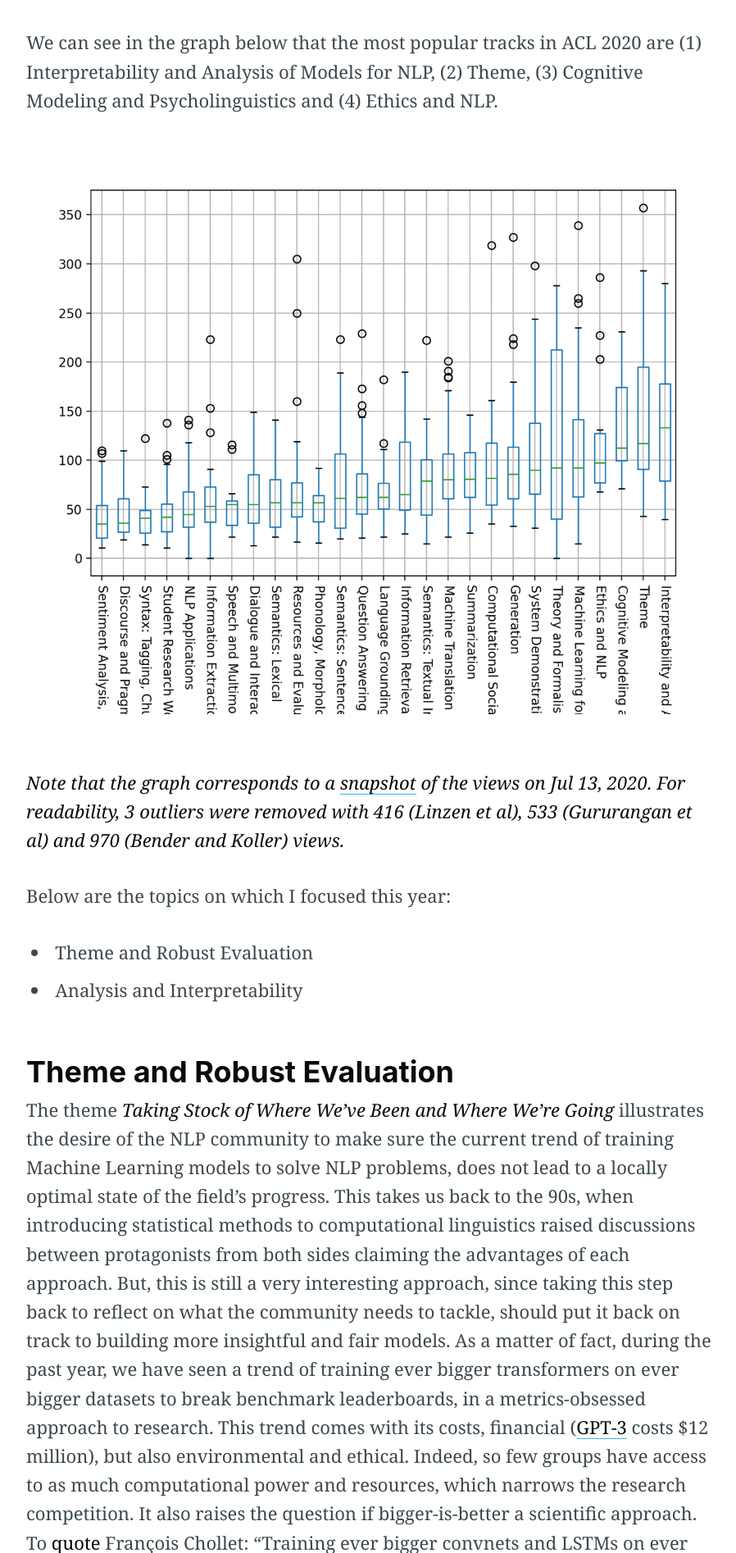
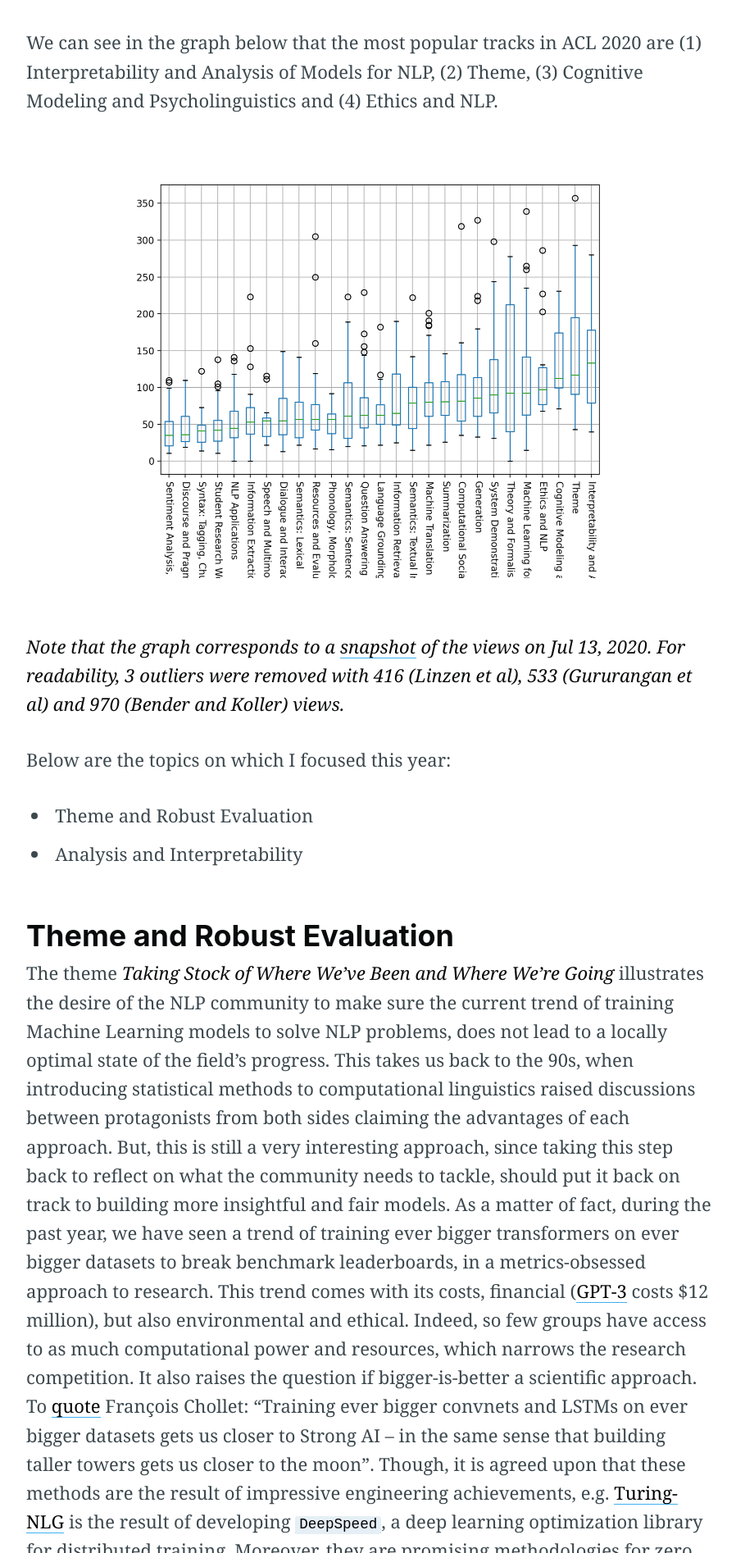
Before and after one commit to tayciryahmed/tayciryahmed.github.io, a Jekyll site: the page built from _posts/2020-07-17-acl2020.markdown, in a window 1280 px wide. Shown: the part 1984-3878 px from the top of the page at 82% size, without its empty margins (188-1086 px from the left). Built offline with Jekyll 4.4.1, drawn with Linux system fonts in a browser that asks for light colours; nearby versions of some CDN libraries; comment, search, counter and statistics services are not loaded.

Commit message:
Update 2020-07-17-acl2020.markdown

```diff
--- a/_posts/2020-07-17-acl2020.markdown
+++ b/_posts/2020-07-17-acl2020.markdown
@@ -19,7 +19,7 @@
 
 We can see in the graph below that the most popular tracks in ACL 2020 are (1) Interpretability and Analysis of Models for NLP, (2) Theme, (3) Cognitive Modeling and Psycholinguistics and (4) Ethics and NLP.
 
-<img src="{{site.baseurl}}assets/images/acl2020graph.png" alt="Views box-plot by area, sorted by median (by Yoav Goldberg)" width="800"/>
+<img src="{{site.baseurl}}assets/images/acl2020graph.png" alt="Views box-plot by area, sorted by median (by Yoav Goldberg)" width="600"/>
 
 *Note that the graph corresponds to a [snapshot](https://twitter.com/yoavgo/status/1282459579339681792) of the views on Jul 13, 2020. For readability, 3 outliers were removed with 416 (Linzen et al), 533 (Gururangan et al) and 970 (Bender and Koller) views.*
 
```
